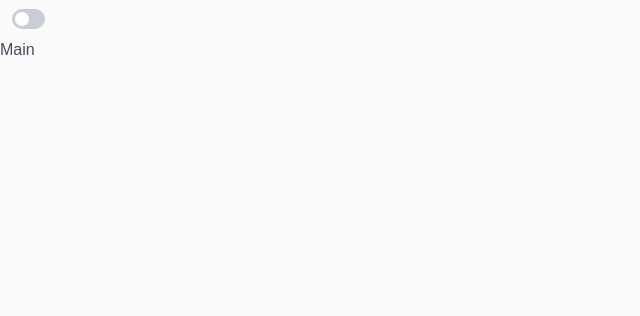
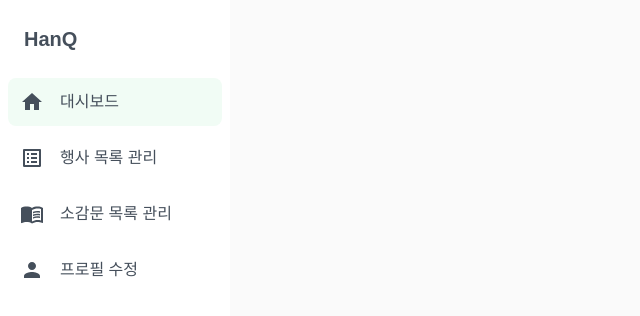
Before and after one commit to walab-shiny/HanQ, a React (Create React App) app in the folder FRONT/host/: page / in a window 1280 px wide. Shown: the top 316 px of the page, without its empty margins (0-640 px from the left). Built offline with nearby package versions, Linux system fonts and the light colour scheme.

Commit message:
feat[#1] : host dashboard menulist

```diff
--- a/FRONT/host/src/Router.tsx
+++ b/FRONT/host/src/Router.tsx
@@ -1,13 +1,14 @@
 import { BrowserRouter, Routes, Route } from "react-router-dom";
 import ThemeModeToggle from "./components/Header/ThemeModeToggle";
 import Main from "./pages/Main";
+import Dashboard from "./pages/Dashboard";
 
 function Router() {
   return (
     <BrowserRouter>
-      <ThemeModeToggle />
+      {/* <ThemeModeToggle /> */}
       <Routes>
-        <Route path="/" element={<Main />} />
+        <Route path="/" element={<Dashboard />} />
       </Routes>
     </BrowserRouter>
   );
--- /dev/null
+++ b/FRONT/host/src/components/Dashboard/Logo.tsx
@@ -0,0 +1,18 @@
+import { Typography } from "@mui/material";
+
+export default function Logo() {
+  return (
+    <>
+      <Typography
+        sx={{
+          fontSize: 20,
+          fontWeight: "bold",
+          margin: 3,
+          mb: 1,
+        }}
+      >
+        HanQ
+      </Typography>
+    </>
+  );
+}
--- /dev/null
+++ b/FRONT/host/src/components/Dashboard/MenuList.tsx
@@ -0,0 +1,76 @@
+import Box from "@mui/material/Box";
+import List from "@mui/material/List";
+import ListItemButton from "@mui/material/ListItemButton";
+import ListItemIcon from "@mui/material/ListItemIcon";
+import ListItemText from "@mui/material/ListItemText";
+import HomeIcon from "@mui/icons-material/Home";
+import MenuBookIcon from "@mui/icons-material/MenuBook";
+import ListAltIcon from "@mui/icons-material/ListAlt";
+import PersonIcon from "@mui/icons-material/Person";
+import { useState } from "react";
+
+export default function MenuList() {
+  const [selectedIndex, setSelectedIndex] = useState(0);
+
+  const handleListItemClick = (
+    event: React.MouseEvent<HTMLDivElement, MouseEvent>,
+    index: number
+  ) => {
+    setSelectedIndex(index);
+  };
+
+  return (
+    <Box
+      sx={{
+        width: "100%",
+        // maxWidth: "calc(18vw)",
+        bgcolor: "background.paper",
+        flexGrow: 1,
+      }}
+    >
+      <List component="nav" aria-label="main mailbox folders">
+        <ListItemButton
+          selected={selectedIndex === 0}
+          onClick={(event) => handleListItemClick(event, 0)}
+          sx={{ padding: 1.5, margin: 1, borderRadius: 1 }}
+        >
+          <ListItemIcon>
+            <HomeIcon />
+          </ListItemIcon>
+          <ListItemText primary="대시보드" />
+        </ListItemButton>
+
+        <ListItemButton
+          selected={selectedIndex === 1}
+          onClick={(event) => handleListItemClick(event, 1)}
+          sx={{ padding: 1.5, margin: 1, borderRadius: 1 }}
+        >
+          <ListItemIcon>
+            <ListAltIcon />
+          </ListItemIcon>
+          <ListItemText primary="행사 목록 관리" />
+        </ListItemButton>
+        <ListItemButton
+          selected={selectedIndex === 2}
+          onClick={(event) => handleListItemClick(event, 2)}
+          sx={{ padding: 1.5, margin: 1, borderRadius: 1 }}
+        >
+          <ListItemIcon>
+            <MenuBookIcon />
+          </ListItemIcon>
+          <ListItemText primary="소감문 목록 관리" />
+        </ListItemButton>
+        <ListItemButton
+          selected={selectedIndex === 3}
+          onClick={(event) => handleListItemClick(event, 3)}
+          sx={{ padding: 1.5, margin: 1, borderRadius: 1 }}
+        >
+          <ListItemIcon>
+            <PersonIcon />
+          </ListItemIcon>
+          <ListItemText primary="프로필 수정" />
+        </ListItemButton>
+      </List>
+    </Box>
+  );
+}
--- /dev/null
+++ b/FRONT/host/src/pages/Dashboard.tsx
@@ -0,0 +1,18 @@
+import { Box } from "@mui/material";
+import Logo from "../components/Dashboard/Logo";
+import MenuList from "../components/Dashboard/MenuList";
+
+export default function Dashboard() {
+  return (
+    <Box
+      display="flex"
+      flexDirection="column"
+      height="100%"
+      width={"calc(18vw)"}
+      sx={{ bgcolor: "background.paper" }}
+    >
+      <Logo />
+      <MenuList />
+    </Box>
+  );
+}
```
Also changed, not shown: 1 other file (tests, documents, lock files or other folders).
